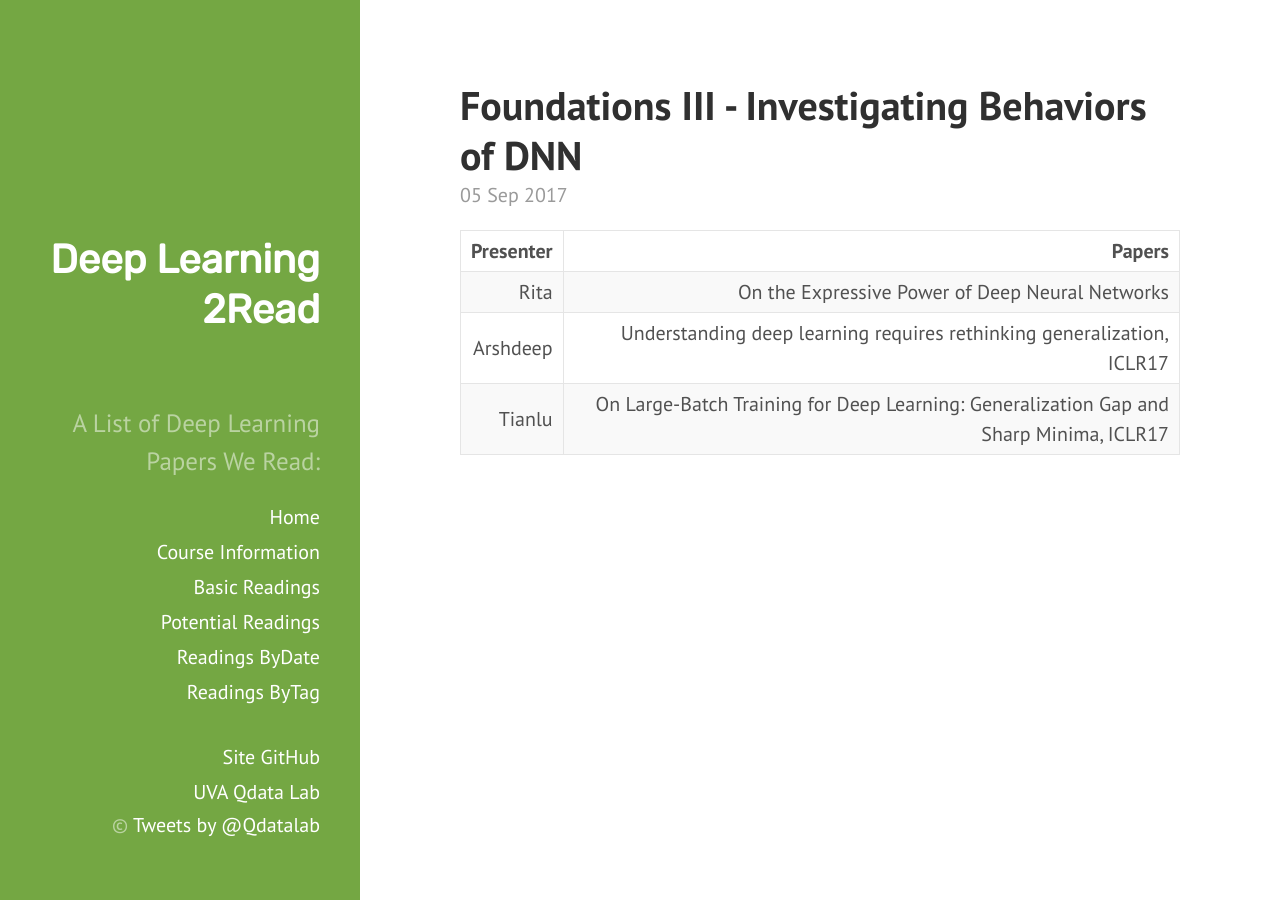
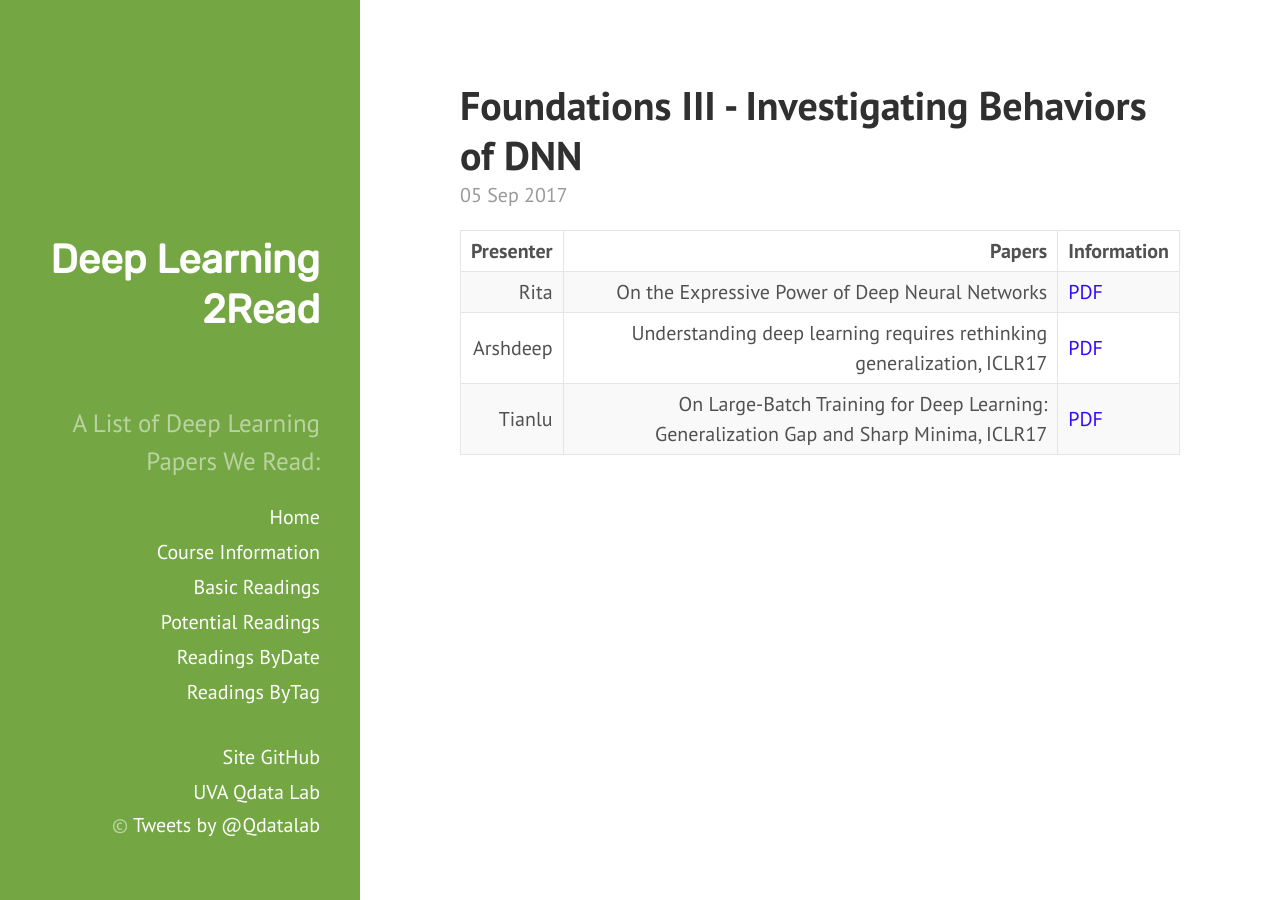
Before and after one commit to QData/deep2Read, a Jekyll site: the page built from _posts/2017-09-05-.md, in a window 1280 px wide. Built offline with Jekyll 4.4.1, drawn with Linux system fonts in a browser that asks for light colours.

Commit message:
0905 papers details

```diff
--- a/_posts/2017-09-05-.md
+++ b/_posts/2017-09-05-.md
@@ -6,8 +6,8 @@ tags:
 - 1Foundations
 ---
 
-| Presenter | Papers |
+| Presenter | Papers | Information|
 | -----: | ----------: |
-| Rita | On the Expressive Power of Deep Neural Networks |
-| Arshdeep |Understanding deep learning requires rethinking generalization, ICLR17|
-| Tianlu | On Large-Batch Training for Deep Learning: Generalization Gap and Sharp Minima, ICLR17 |
+| Rita | On the Expressive Power of Deep Neural Networks | [PDF](https://arxiv.org/pdf/1606.05336.pdf) |
+| Arshdeep | Understanding deep learning requires rethinking generalization, ICLR17|  [PDF](https://arxiv.org/pdf/1611.03530.pdf) |
+| Tianlu | On Large-Batch Training for Deep Learning: Generalization Gap and Sharp Minima, ICLR17 | [PDF](https://arxiv.org/pdf/1609.04836.pdf) |
```
